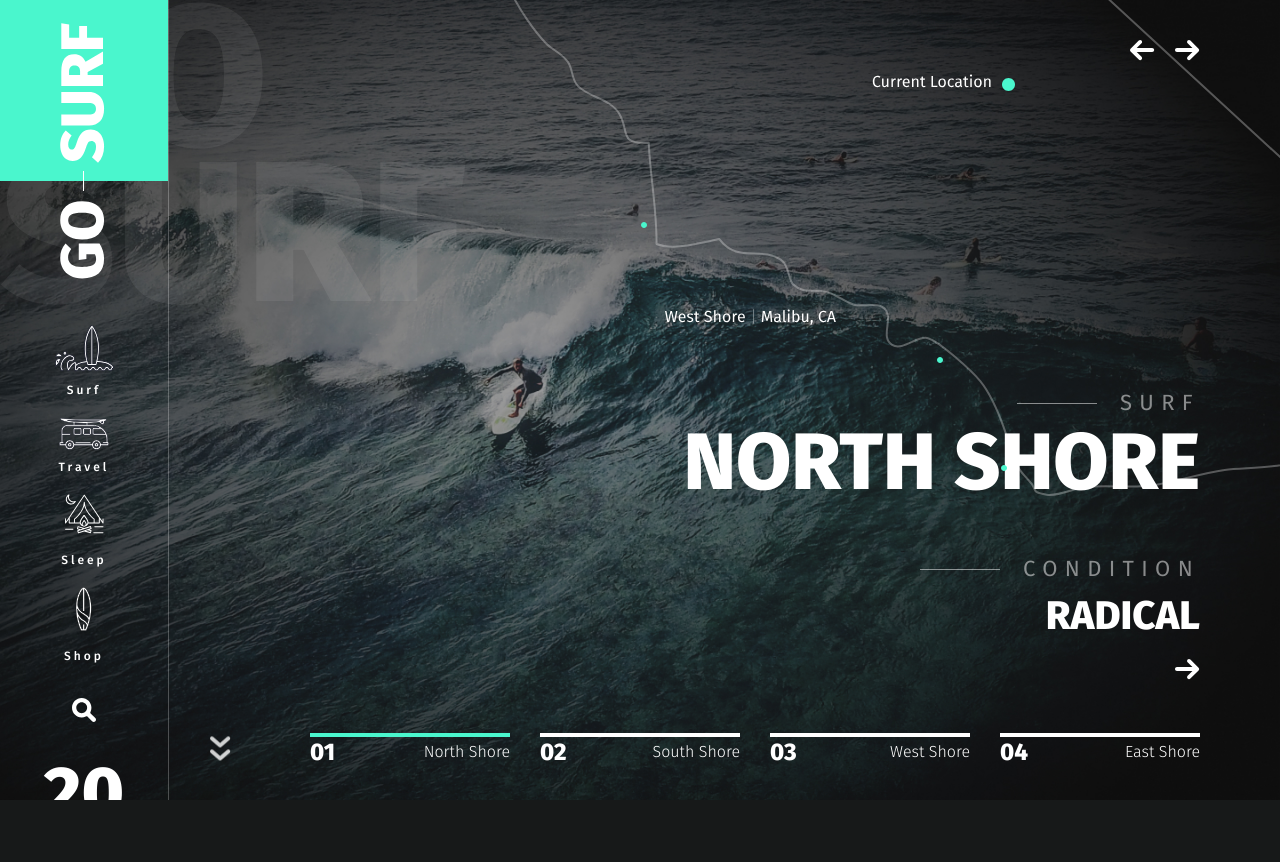
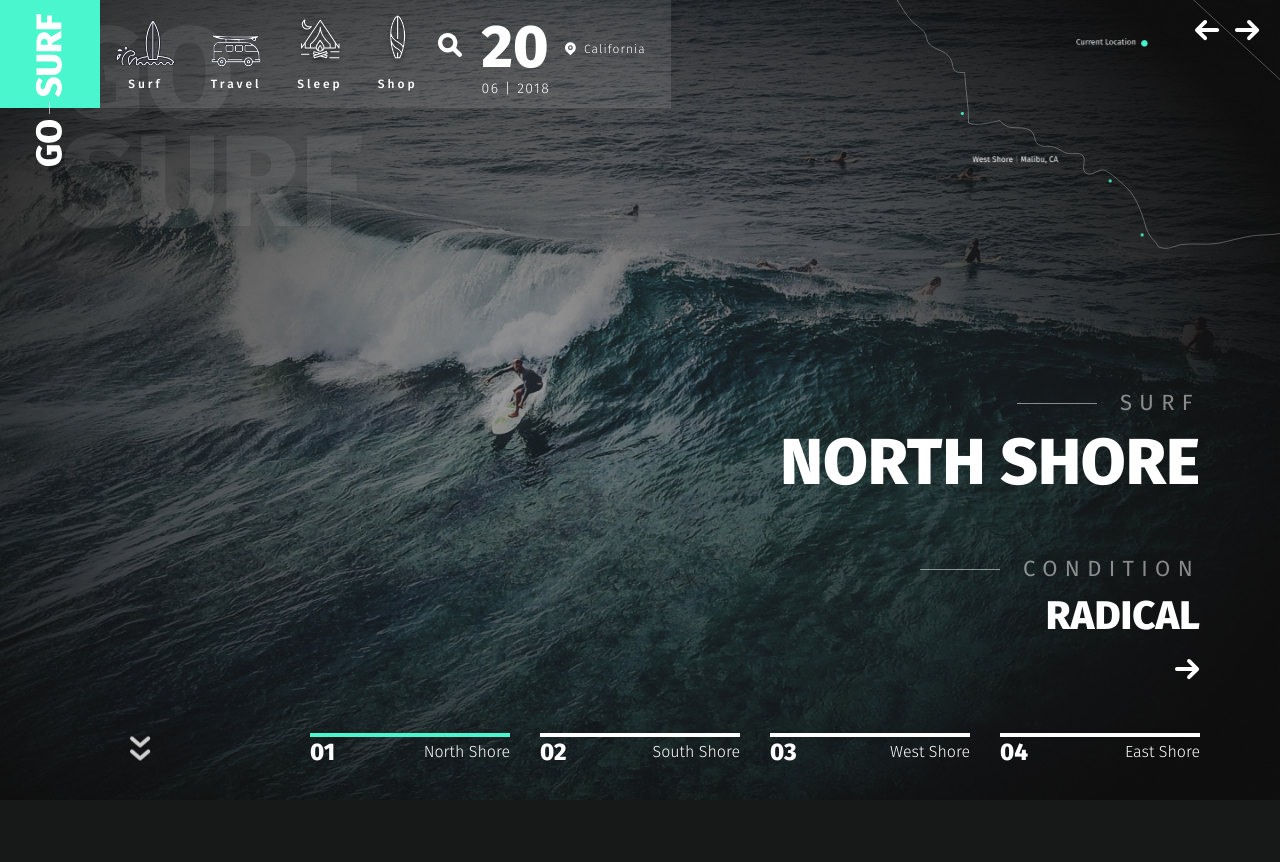
Before and after one commit to ArtemPlohenko/Go-Surf, a website: page app/index.html in a window 1280 px wide. Shown: the top 862 px of the page. Drawn offline with nearby package versions, Linux system fonts and the light colour scheme.

Commit message:
N004: added second commit

```diff
--- a/app/scss/_media.scss
+++ b/app/scss/_media.scss
@@ -1 +1,97 @@
-@media (max-width: 1440px) {}
+@media (max-width: 1440px) {
+  .logo {
+    img {
+      width: 100px;
+    }
+  }
+
+  .header__title {
+    font-size: 130px;
+    line-height: 108px;
+    top: 20px;
+    left: 60px;
+  }
+
+  .menu {
+    padding-top: 10px;
+  }
+
+  .header__search {
+    padding-bottom: 8px;
+  }
+
+  .header__date {
+    font-size: 60px;
+
+    span {
+      font-size: 14px;
+      padding-top: 0;
+      margin-bottom: 5px;
+    }
+  }
+
+  .header__arrows {
+    left: 130px;
+  }
+}
+
+@media (max-width: 1366px) {
+  .header__aside {
+    position: absolute;
+    border-right: none;
+    height: 108px;
+    padding-right: 25px;
+    background-color: rgba(#fff, .1);
+    display: flex;
+    text-align: left;
+  }
+
+  .menu {
+    padding-top: 0;
+  }
+
+  .menu__list {
+    li {
+      display: inline-block;
+    }
+
+    a {
+      padding: 15px;
+      text-align: center;
+    }
+  }
+
+  .header__search {
+    padding: 33px 5px 5px;
+  }
+
+  .header__date {
+    padding: 15px;
+  }
+
+  .header__location {
+    margin-top: 42px;
+  }
+
+  .slider-item__info-title {
+    font-size: 65px;
+  }
+}
+
+@media (max-width: 1340px) {
+  .header__map {
+    svg {
+      width: 500px;
+      height: 250px;
+    }
+  }
+
+  .slider-arrows {
+    top: 20px;
+    right: 20px;
+  }
+
+  .slider-arrows__left {
+    right: 60px;
+  }
+}
```
Also changed, not shown: app/css/style.min.css, 1 other file.
